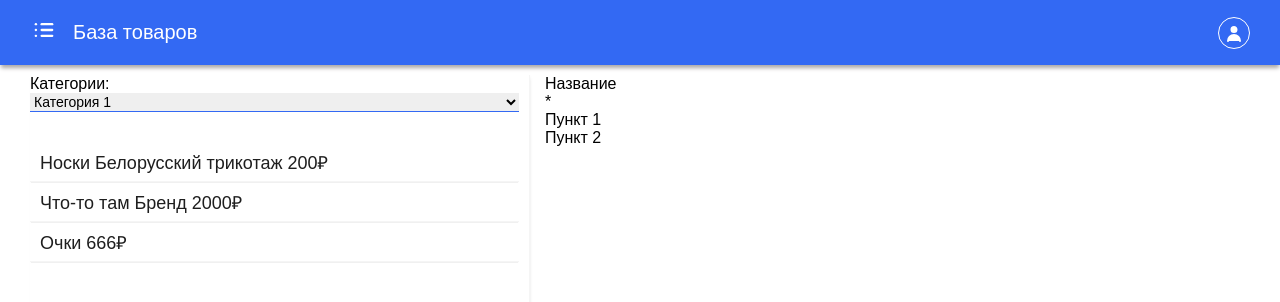
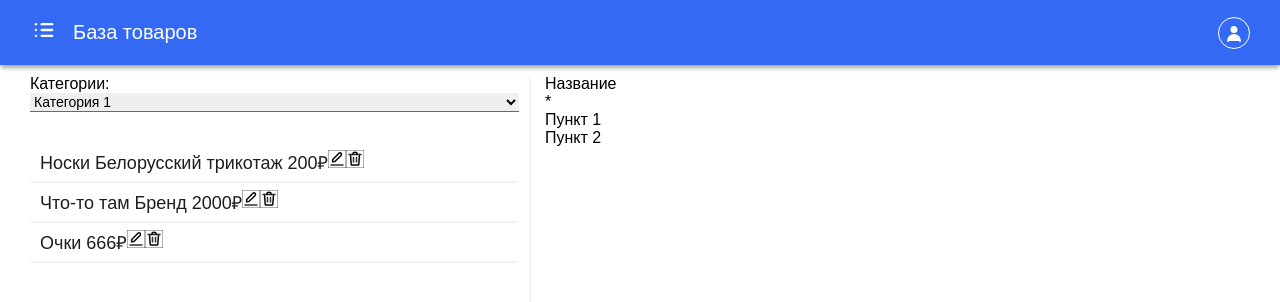
Before and after one commit to Lukanind/client, a React (Create React App) app: page /categories in a window 1280 px wide. Shown: the top 302 px of the page. Built offline with nearby package versions, Linux system fonts and the light colour scheme.

Commit message:
Добавление иконок для productList

```diff
--- /dev/null
+++ b/src/assets/icons/PencilIcon.tsx
@@ -0,0 +1,35 @@
+import {FC} from 'react';
+import {IconProps} from '../../types/commonTypes';
+
+export const PencilIcon: FC<IconProps> = props => {
+    const {
+        className,
+        color = '#313131',
+        height = 24,
+        width = 24,
+        onClick
+    } = props;
+
+    return (
+        <svg
+        width={width}
+        height={height}
+        className={className}
+        onClick={onClick}
+        viewBox="0 0 24 24" version="1.1" xmlns="http://www.w3.org/2000/svg">
+            <title>Edit</title>
+            <g id="Page-1" stroke={color} stroke-width="1" fill="none" fill-rule="evenodd">
+                <g id="Edit">
+                    <rect id="Rectangle" fill-rule="nonzero" x="0" y="0" width="24" height="24">
+
+        </rect>
+                    <line x1="20" y1="20" x2="4" y2="20" id="Path" stroke={color} stroke-width="2" stroke-linecap="round">
+
+        </line>
+                    <path d="M14.5858,4.41421 C15.3668,3.63316 16.6332,3.63316 17.4142,4.41421 L17.4142,4.41421 C18.1953,5.19526 18.1953,6.46159 17.4142,7.24264 L9.13096,15.5259 L6.10051,15.7279 L6.30254,12.6975 L14.5858,4.41421 Z" id="Path" stroke="#0C0310" stroke-width="2" stroke-linecap="round">
+
+        </path>
+                </g>
+            </g>
+        </svg>);
+}
--- /dev/null
+++ b/src/assets/icons/TrashIcon.tsx
@@ -0,0 +1,46 @@
+import {FC} from 'react';
+import {IconProps} from '../../types/commonTypes';
+
+export const TrashIcon: FC<IconProps> = props => {
+    const {
+        className,
+        color = '#313131',
+        height = 24,
+        width = 24,
+        onClick
+    } = props;
+
+    return (
+    <svg
+        width={width}
+        height={height}
+        viewBox="0 0 24 24" version="1.1"
+        onClick={onClick}
+        className={className}
+        xmlns="http://www.w3.org/2000/svg">
+        <title>Trash</title>
+        <g id="Page-1" stroke={color} stroke-width="1" fill="none" fill-rule="evenodd">
+            <g id="Trash">
+                <rect id="Rectangle" fill-rule="nonzero" x="0" y="0" width="24" height="24">
+
+    </rect>
+                <path d="M6,6 L6.96683,19.5356 C6.98552,19.7973 7.20324,20 7.46556,20 L16.5344,20 C16.7968,20 17.0145,19.7973 17.0332,19.5356 L18,6" id="Path" stroke="#0C0310" stroke-width="2" stroke-linecap="round">
+
+    </path>
+                <line x1="4" y1="6" x2="20" y2="6" id="Path" stroke={color} stroke-width="2" stroke-linecap="round">
+
+    </line>
+                <line x1="10" y1="10" x2="10" y2="16" id="Path" stroke={color} stroke-width="2" stroke-linecap="round">
+
+    </line>
+                <line x1="14" y1="10" x2="14" y2="16" id="Path" stroke={color} stroke-width="2" stroke-linecap="round">
+
+    </line>
+                <path d="M15,6 C15,4.34315 13.6569,3 12,3 C10.3431,3 9,4.34315 9,6" id="Path" stroke="#0C0310" stroke-width="2" stroke-linecap="round">
+
+    </path>
+            </g>
+        </g>
+    </svg>
+    );
+}
--- a/src/assets/icons/index.ts
+++ b/src/assets/icons/index.ts
@@ -1,2 +1,4 @@
 export {LogoIcon} from './LogoIcon';
 export {UserIcon} from './UserIcon';
+export {TrashIcon} from './TrashIcon';
+export {PencilIcon} from './PencilIcon';
--- a/src/components/productsList/ProductsList.tsx
+++ b/src/components/productsList/ProductsList.tsx
@@ -2,6 +2,7 @@ import { FC, useState } from "react";
 import { ProductsListProps } from "./ProductsListProps";
 import './productListStyles.scss'
 import clsx from 'classnames';
+import { PencilIcon, TrashIcon } from "../../assets/icons";
 
 export const ProductsList: FC<ProductsListProps> = props => {
     const {productsList, onItemClick} = props;
@@ -22,7 +23,13 @@ export const ProductsList: FC<ProductsListProps> = props => {
                     className={clsx('prod-list__item', {'prod-list__item_selected': isSelected(product.id)})}
                     onClick={() => productClickHandler(product.id)}
                 >
-                    {`${product.name} ${product.brand ?? ''} ${product.price}₽`.trim()}
+                    <div>
+                        {`${product.name} ${product.brand ?? ''} ${product.price}₽`.trim()}
+                    </div>
+                    <div>
+                        <PencilIcon width={18} height={18}/>
+                        <TrashIcon width={18} height={18}/>
+                    </div>
                 </div>)
             })}
         </div>
```
Also changed, not shown: src/assets/icons/LogoIcon.tsx (+1 -8 lines), src/assets/icons/UserIcon.tsx (+1 -8 lines), src/types/commonTypes.ts (+8 -0 lines).
